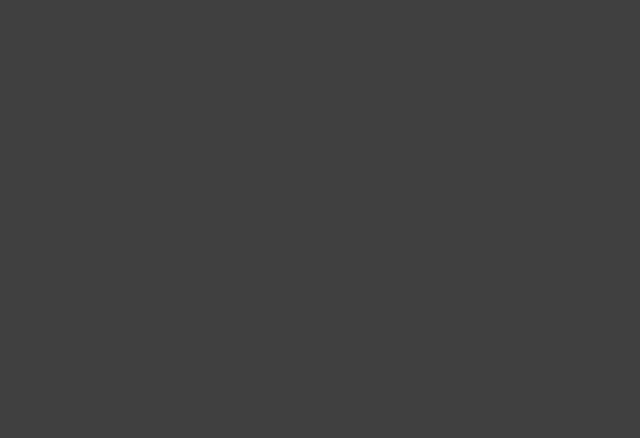
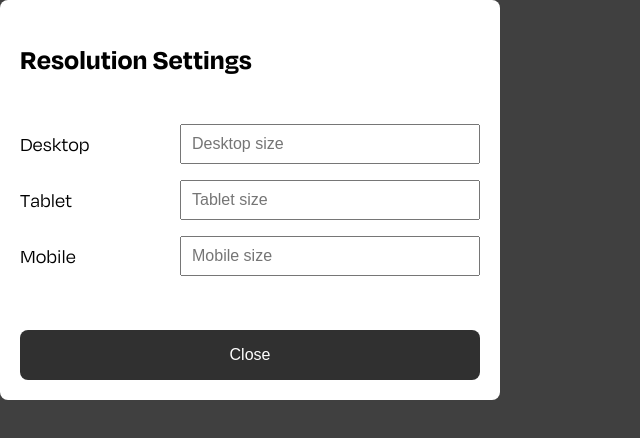
Before and after one commit to Eclectic-editor/Eclectic-editor-app, a React (Vite) app: page /modal in a window 1280 px wide. Before the commit this address had no page. Shown: the top 438 px of the page, without its empty margins (0-640 px from the left). Built offline with nearby package versions, Linux system fonts and the light colour scheme.

Commit message:
Layout: [T-02] Editor 화면 모달창 정적 구현
- 상단에 위치한 해상도 선택 툴 정적 구현

https://www.notion.so/eunmi/T-02-CSS-aaac5d71dd08445f861fd5366659add7?pvs=4

```diff
--- a/src/preload.js
+++ b/src/preload.js
@@ -6,4 +6,6 @@ contextBridge.exposeInMainWorld('electronAPI', {
   showTooltip: ({ x, y, text }) =>
     ipcRenderer.send('show-tooltip', { x, y, text }),
   hideTooltip: () => ipcRenderer.send('hide-tooltip'),
+  showModal: () => ipcRenderer.send('show-modal'),
+  closeModal: () => ipcRenderer.send('close-modal'),
 });
--- /dev/null
+++ b/src/renderer/components/Modal/index.jsx
@@ -0,0 +1,55 @@
+import React from 'react';
+
+import './style.scss';
+
+function Modal() {
+  const handleCloseModal = () => {
+    window.electronAPI.closeModal();
+  };
+
+  return (
+    <div className="modal-setting">
+      <div className="content">
+        <h1 className="title">Resolution Settings</h1>
+        <div className="box-setting">
+          <label htmlFor="desktop" className="label-setting">
+            Desktop
+          </label>
+          <input
+            type="number"
+            className="input-setting"
+            placeholder="Desktop size"
+            id="desktop"
+          />
+        </div>
+        <div className="box-setting">
+          <label htmlFor="tablet" className="label-setting">
+            Tablet
+          </label>
+          <input
+            type="number"
+            className="input-setting"
+            placeholder="Tablet size"
+            id="tablet"
+          />
+        </div>
+        <div className="box-setting">
+          <label htmlFor="mobile" className="label-setting">
+            Mobile
+          </label>
+          <input
+            type="number"
+            className="input-setting"
+            placeholder="Mobile size"
+            id="mobile"
+          />
+        </div>
+      </div>
+      <button type="button" className="button-close" onClick={handleCloseModal}>
+        Close
+      </button>
+    </div>
+  );
+}
+
+export default Modal;
--- /dev/null
+++ b/src/renderer/components/Modal/style.scss
@@ -0,0 +1,51 @@
+.modal-setting {
+  display: flex;
+  flex-direction: column;
+  width: 500px;
+  height: 400px;
+  padding: 40px 20px 20px;
+  border-radius: 8px;
+  background: var(--white);
+  font-family: 'DegularDisplay', sans-serif;
+  box-sizing: border-box;
+
+  .content {
+    flex: 1;
+
+    .title {
+      font-weight: 700;
+      font-size: 2.8rem;
+      padding-bottom: 30px;
+    }
+
+    .box-setting {
+      display: flex;
+      justify-content: space-between;
+      align-items: center;
+      margin-top: 16px;
+    }
+
+    .label-setting {
+      font-size: 2rem;
+    }
+
+    .input-setting {
+      width: 300px;
+      height: 40px;
+      padding: 10px;
+      font-size: 1.6rem;
+      box-sizing: border-box;
+    }
+  }
+
+  .button-close {
+    width: 100%;
+    height: 50px;
+    padding: 10px 20px;
+    border-radius: 8px;
+    background: var(--black);
+    font-size: 1.6rem;
+    color: var(--white);
+    cursor: pointer;
+  }
+}
--- a/src/renderer/components/ResolutionSelector/index.jsx
+++ b/src/renderer/components/ResolutionSelector/index.jsx
@@ -56,6 +56,10 @@ function ResolutionSelector() {
     }, 300);
   };
 
+  const handleOpenModal = () => {
+    window.electronAPI.showModal();
+  };
+
   useEffect(
     () => () => {
       if (tooltipTimeoutRef.current) {
@@ -75,6 +79,7 @@ function ResolutionSelector() {
           onMouseOut={handleMouseOut}
           onFocus={(e) => handleMouseOver(e, 'Settings')}
           onBlur={handleMouseOut}
+          onClick={handleOpenModal}
         >
           <img src={iconSetting} alt="setting" />
         </button>
--- a/src/renderer/index.jsx
+++ b/src/renderer/index.jsx
@@ -5,6 +5,7 @@ import { BrowserRouter as Router, Route, Routes } from 'react-router-dom';
 import App from './App';
 import Home from './pages/Home';
 import Editor from './pages/Editor';
+import Modal from './components/Modal';
 
 import './styles/global.scss';
 import './styles/variables.scss';
@@ -17,6 +18,7 @@ root.render(
       <Route path="/" element={<Home />} />
       <Route path="/app" element={<App />} />
       <Route path="/editor" element={<Editor />} />
+      <Route path="/modal" element={<Modal />} />
     </Routes>
   </Router>,
 );
```
Also changed, not shown: src/main.js (+90 -1 lines), .eslintrc.js.
